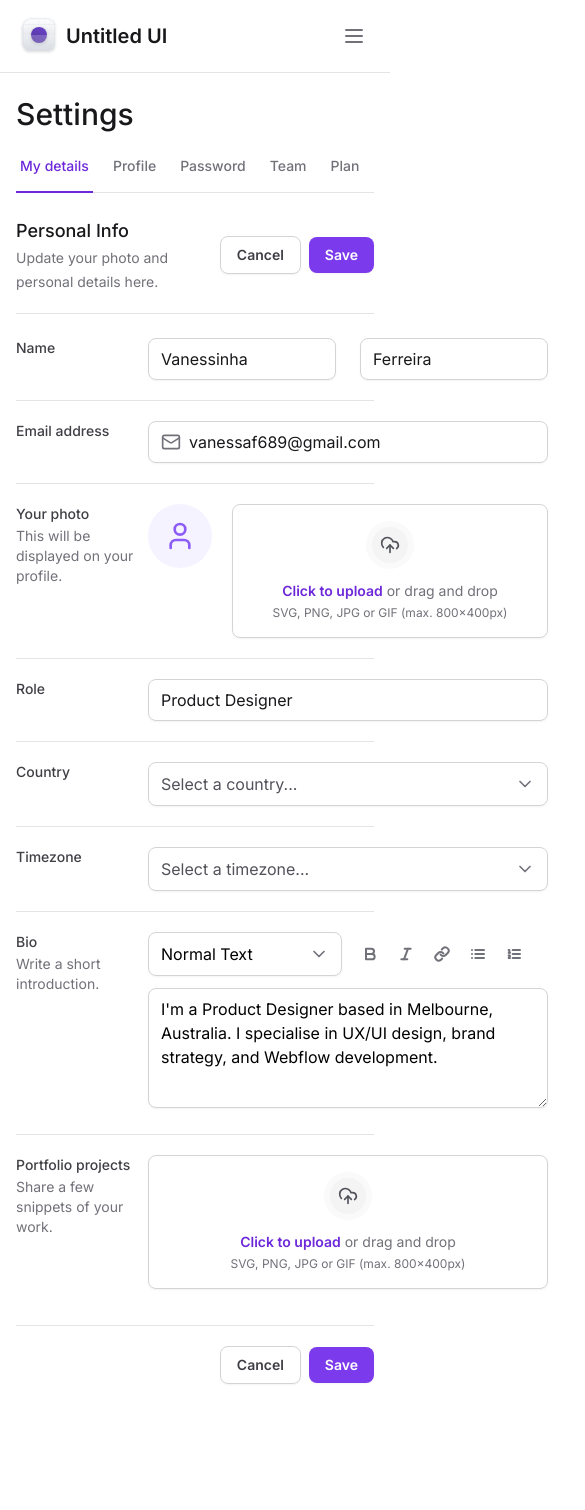
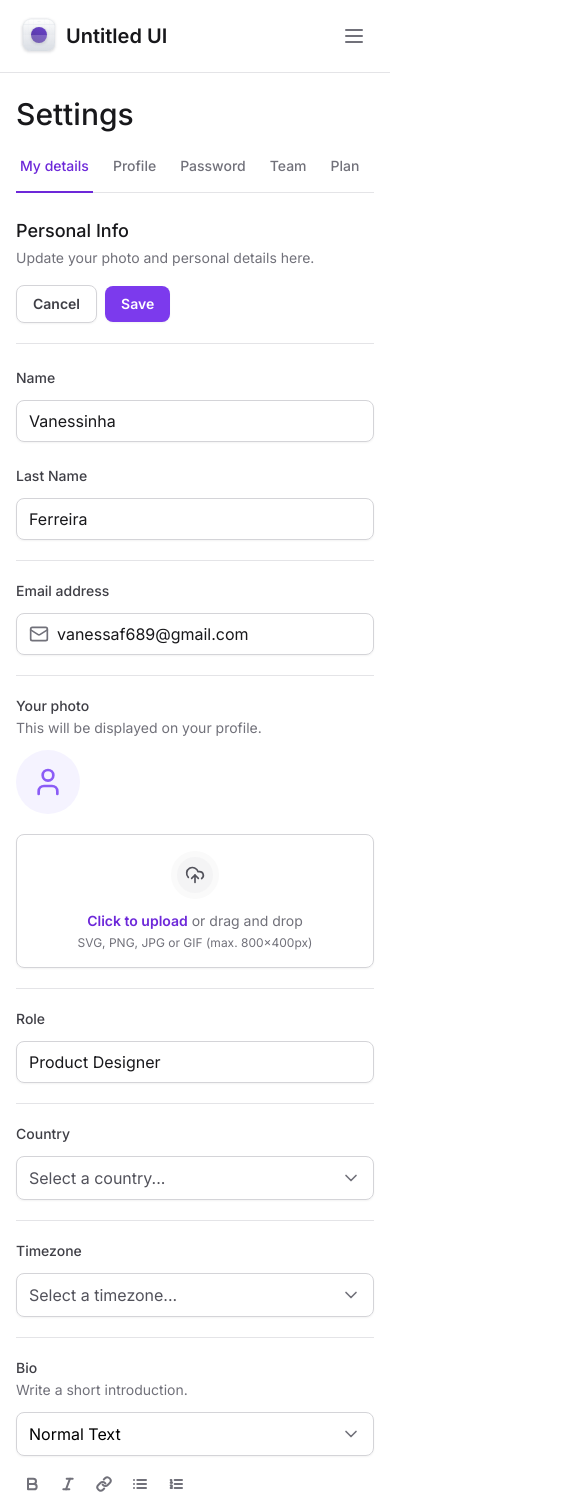
Before and after one commit to Vanessa-Ap-Ferreira/tailwind-next, a Next.js app: page / in a window 390 px wide. Shown: the top 1510 px of the page, 585 px wide, since content can reach past the window. Before the commit the page ends 1432 px from the top, so only its background shows below. Built offline with nearby package versions, Linux system fonts and the light colour scheme.

Commit message:
responsividade formulário

```diff
--- a/src/app/page.tsx
+++ b/src/app/page.tsx
@@ -17,7 +17,7 @@ export default function Home() {
       </h1>
       <SetttingsTabs />
       <div className='mt-6 flex flex-col'>
-        <div className='flex justify-between items-center border-b border-zinc-200 pb-5'>
+        <div className='flex flex-col lg:flex-row justify-between gap-4 lg:items-center border-b border-zinc-200 pb-5'>
           <div className='space-y-1'>
             <h2 className='text-lg font-medium text-zinc-900'>Personal Info</h2>
             <span className='text-sm text-zinc-500'>Update your photo and personal details here.</span>
@@ -38,19 +38,22 @@ export default function Home() {
           </div>
         </div>
         <form id="settings" className='mt-6 flex flex-col w-full gap-5 divide-y divide-zinc-200'>
-          <div className='grid gap-3 grid-cols-form'>
+          <div className='lg:grid flex flex-col gap-3 lg:grid-cols-form'>
             <label htmlFor='firstName' className='text-sm font-medium text-zinc-700'>Name</label>
-            <div className='grid gap-6 grid-cols-2'>
+            <div className='lg:grid flex flex-col gap-6 lg:grid-cols-2'>
               <InputRoot>
                 <InputControl id="firstName" defaultValue="Vanessinha" />
               </InputRoot>
-              <InputRoot>
-                <InputControl defaultValue="Ferreira" />
-              </InputRoot>
+              <div className='flex flex-col gap-3 lg:block'>
+                <label htmlFor='lastName' className='text-sm font-medium text-zinc-700 lg:sr-only'>Last Name</label>
+                <InputRoot>
+                  <InputControl id="lastName" defaultValue="Ferreira" />
+                </InputRoot>
+              </div>
             </div>
           </div>
 
-          <div className='grid gap-3 grid-cols-form pt-5'>
+          <div className='lg:grid flex flex-col gap-3 lg:grid-cols-form pt-5'>
             <label htmlFor='emailAddress' className='text-sm font-medium text-zinc-700'>Email address</label>
             <InputRoot>
               <InputPrefix>
@@ -60,26 +63,26 @@ export default function Home() {
             </InputRoot>
           </div>
 
-          <div className='grid gap-3 grid-cols-form pt-5'>
+          <div className='lg:grid flex flex-col gap-3 lg:grid-cols-form pt-5'>
             <label htmlFor='yourPhoto' className='text-sm font-medium text-zinc-700'>
               Your photo
               <span className='mt-0.5 text-sm font-normal text-zinc-500 block'>This will be displayed on your profile.</span>
             </label>
-            <FileInput.Root className='flex items-start gap-5'>
+            <FileInput.Root className='flex lg:flex-row flex-col lg:items-start gap-5'>
               <FileInput.ImagePreview />
               <FileInput.Trigger />
               <FileInput.Control />
             </FileInput.Root>
           </div>
 
-          <div className='grid gap-3 grid-cols-form pt-5'>
+          <div className='lg:grid flex flex-col gap-3 lg:grid-cols-form pt-5'>
             <label htmlFor='role' className='text-sm font-medium text-zinc-700'>Role</label>
             <InputRoot>
               <InputControl id="role" defaultValue="Product Designer" />
             </InputRoot>
           </div>
 
-          <div className='grid gap-3 grid-cols-form pt-5'>
+          <div className='lg:grid flex flex-col gap-3 lg:grid-cols-form pt-5'>
             <label htmlFor='country' className='text-sm font-medium text-zinc-700'>Country</label>
             <Select placeholder='Select a country...' >
               <SelectItem value='br' text='Brazil' />
@@ -87,7 +90,7 @@ export default function Home() {
             </Select>
           </div>
 
-          <div className='grid gap-3 grid-cols-form pt-5'>
+          <div className='lg:grid flex flex-col gap-3 lg:grid-cols-form pt-5'>
             <label htmlFor='timezone' className='text-sm font-medium text-zinc-700'>Timezone</label>
             <Select placeholder='Select a timezone...' >
               <SelectItem value='utc8' text='Pacific Standard Time (UTC-08:00)' />
@@ -95,13 +98,13 @@ export default function Home() {
             </Select>
           </div>
 
-          <div className='grid gap-3 grid-cols-form pt-5'>
+          <div className='lg:grid flex flex-col gap-3 lg:grid-cols-form pt-5'>
             <label htmlFor='bio' className='text-sm font-medium text-zinc-700'>
               Bio
               <span className='mt-0.5 text-sm font-normal text-zinc-500 block'>Write a short introduction.</span>
             </label>
             <div className='space-y-3'>
-              <div className='grid gap-3 grid-cols-2'>
+              <div className='flex flex-col lg:grid gap-3 lg:grid-cols-2'>
                 <Select placeholder='' defaultValue='normal' >
                   <SelectItem value='normal' text='Normal Text' />
                   <SelectItem value='md' text='Markdown' />
@@ -131,7 +134,7 @@ export default function Home() {
             </div>
           </div>
 
-          <div className='grid gap-3 grid-cols-form pt-5'>
+          <div className='lg:grid flex flex-col gap-3 lg:grid-cols-form pt-5'>
             <label htmlFor='portfolioProjects' className='text-sm font-medium text-zinc-700'>
               Portfolio projects
               <span className='mt-0.5 text-sm font-normal text-zinc-500 block'>Share a few snippets of your work.</span>
```
